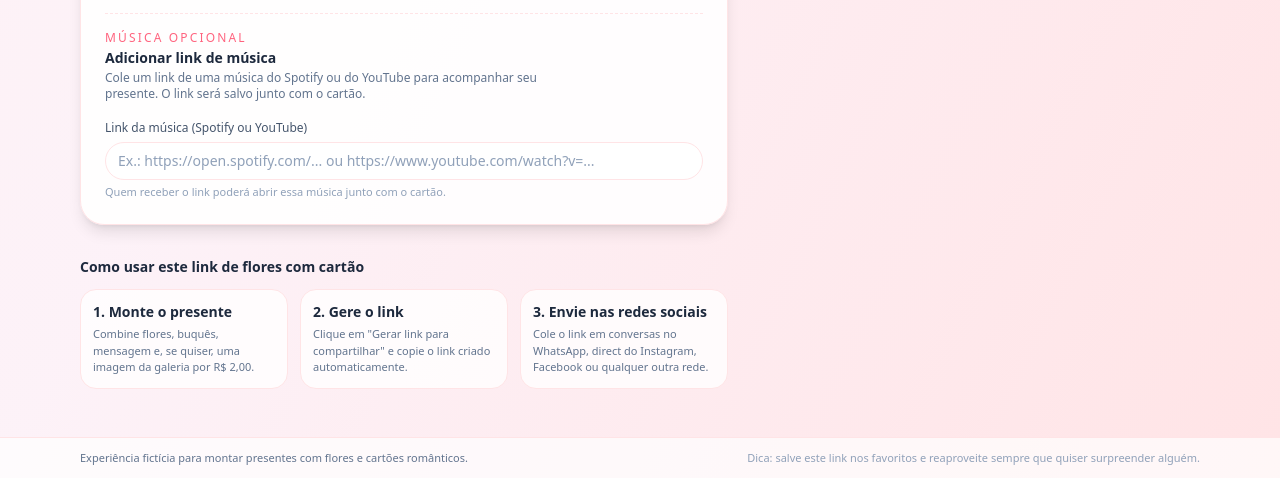
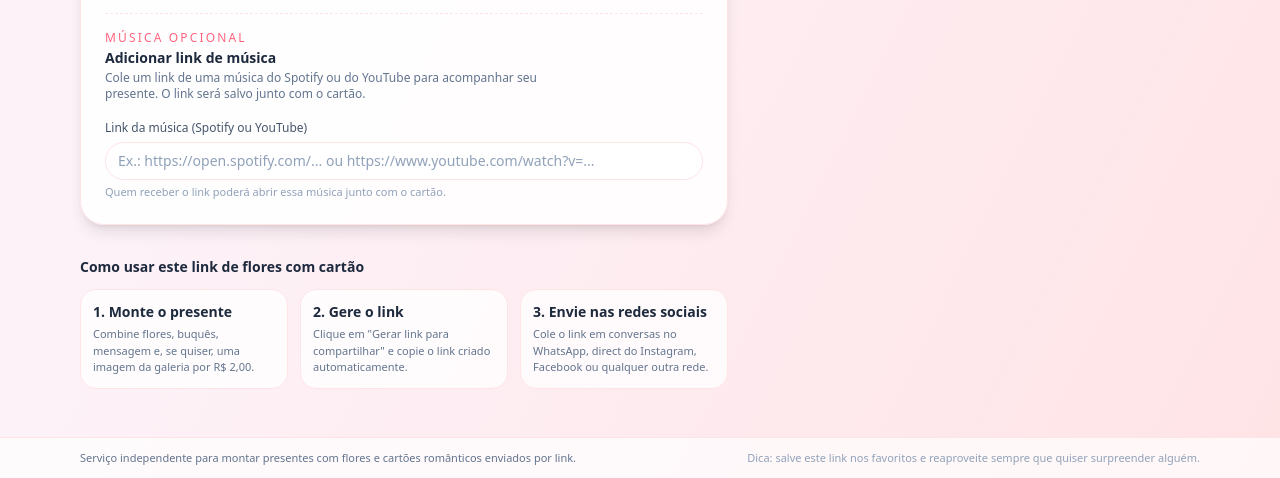
Before and after one commit to oLopes1/flores-com-cart-o, a plain HTML site: page index.html in a window 1280 px wide. Shown: the part 2129-2607 px from the top of the page. Drawn offline with nearby package versions, Linux system fonts and the light colour scheme.

Commit message:
Update index.html

```diff
--- a/index.html
+++ b/index.html
@@ -950,8 +950,7 @@
           class="max-w-6xl mx-auto px-4 py-3 flex flex-col sm:flex-row items-center justify-between gap-2"
         >
           <p>
-            Experiência fictícia para montar presentes com flores e cartões
-            românticos.
+            Serviço independente para montar presentes com flores e cartões românticos enviados por link.
           </p>
           <p class="text-slate-400">
             Dica: salve este link nos favoritos e reaproveite sempre que quiser
```
